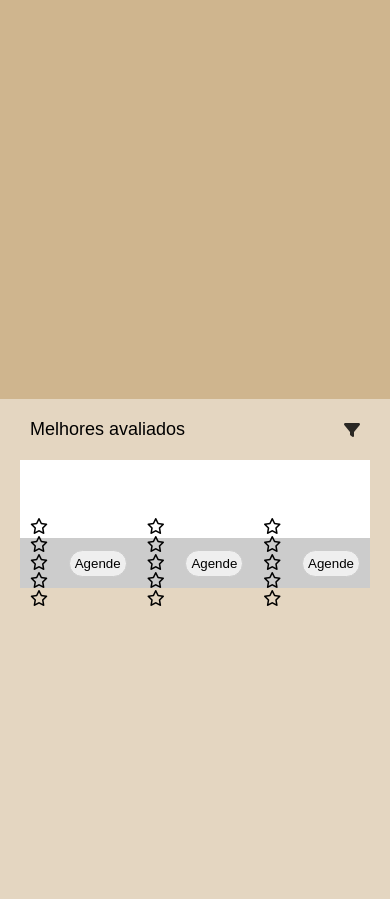
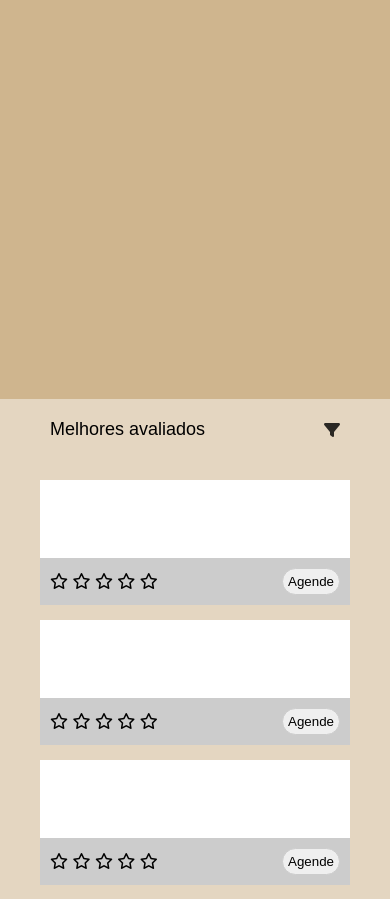
Before and after one commit to Derickcsantos/Landing-page-agenda, a plain HTML site: page index.html in a window 390 px wide. Shown: the part 64-964 px from the top of the page. Drawn offline with Linux system fonts and the light colour scheme.

Commit message:
Add files via upload

```diff
--- a/src/css/style.css
+++ b/src/css/style.css
@@ -1,5 +1,3 @@
-
-
 *{
     margin: 0;
     padding: 0;
@@ -106,7 +104,7 @@ header nav .menu-icon {
     display: flex;
     justify-content: space-between;
     align-items: center;
-    padding: 20px 30px 0 30px;
+    padding: 20px 150px 0 150px;
 }
 
 .topo i{
@@ -168,6 +166,22 @@ header nav .menu-icon {
         align-items: flex-start;
         padding: 20px;
         position: relative; /* Necessário para o ícone de menu ser posicionado no topo à direita */
+    }
+
+    .saloes{
+        flex-direction: row;
+        display: flex;
+        justify-content: space-around;
+    }
+
+    .salao{
+        width: 50%;
+        margin: 10px;
+    }
+
+    .topo{
+        justify-content: space-between;
+        padding: 20px 50px 0 50px;
     }
 
     #inputPesquisa{
@@ -233,3 +247,31 @@ header nav .menu-icon {
         background-color: #fff;
     }
 }
+
+@media (max-width: 665px){
+    .saloes{
+        flex-direction: row;
+        display: flex;
+        flex-wrap: wrap;
+        justify-content: space-around;
+    }
+
+    .salao{
+        width: 100%;
+        margin: 20px;
+    }
+}
+
+@media (max-width: 444px){
+    .saloes{
+        flex-direction: row;
+        display: flex;
+        flex-wrap: wrap;
+        justify-content: space-around;
+    }
+
+    .salao{
+        width: 100%;
+        margin: 20px;
+    }
+}
```
